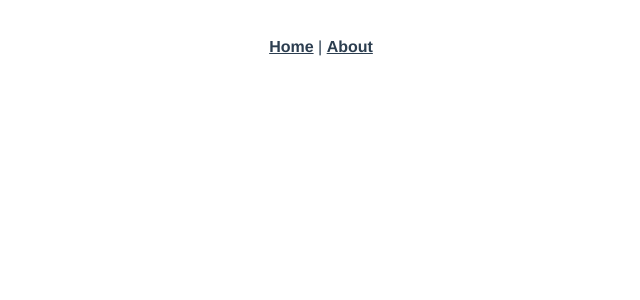
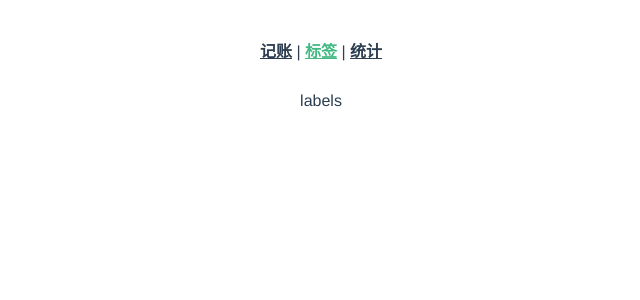
Before and after one commit to xiaoyuAnd/111111, a Vue app: page /#/labels in a window 1280 px wide. Shown: the top 300 px of the page, without its empty margins (319-959 px from the left). Built offline with nearby package versions, Linux system fonts and the light colour scheme.

Commit message:
创建了三个页面

```diff
--- a/src/App.vue
+++ b/src/App.vue
@@ -1,10 +1,11 @@
 <template>
 <div id="app">
     <div id="nav">
-      <router-link to="/">Home</router-link> |
-      <router-link to="/about">About</router-link>
+        <router-link to="/money">记账</router-link> |
+        <router-link to="/labels">标签</router-link> |
+        <router-link to="/statistics">统计</router-link>
     </div>
-    <router-view/>
+    <router-view />
 </div>
 </template>
 
--- a/src/router/index.ts
+++ b/src/router/index.ts
@@ -1,23 +1,37 @@
 import Vue from 'vue'
 import VueRouter, { RouteConfig } from 'vue-router'
-import Home from '../views/Home.vue'
+import Home from '@/views/Home.vue'
+import Money from '@/views/Money.vue'
+import Labels from '@/views/Labels.vue'
+import Statistics from '@/views/Statistics.vue'
 
 Vue.use(VueRouter)
 
 const routes: Array<RouteConfig> = [
   {
     path: '/',
-    name: 'Home',
-    component: Home
+   redirect:'/money'
   },
   {
-    path: '/about',
-    name: 'About',
-    // route level code-splitting
-    // this generates a separate chunk (about.[hash].js) for this route
-    // which is lazy-loaded when the route is visited.
-    component: () => import(/* webpackChunkName: "about" */ '../views/About.vue')
+    path:'/money',
+    component:Money
+  },
+  {
+    path: '/labels',
+    component: Labels
+  },
+  {
+    path:'/statistics',
+    component: Statistics
   }
+  // {
+  //   path: '/about',
+  //   name: 'About',
+  //   // route level code-splitting
+  //   // this generates a separate chunk (about.[hash].js) for this route
+  //   // which is lazy-loaded when the route is visited.
+  //   component: () => import(/* webpackChunkName: "about" */ '../views/About.vue')
+  // }
 ]
 
 const router = new VueRouter({
--- a/src/views/About.vue
+++ /dev/null
@@ -1,5 +0,0 @@
-<template>
-  <div class="about">
-    <h1>This is an about page</h1>
-  </div>
-</template>
--- /dev/null
+++ b/src/views/Labels.vue
@@ -0,0 +1,15 @@
+<template>
+<div>
+    labels
+</div>
+</template>
+
+<script>
+export default {
+
+}
+</script>
+
+<style lang="scss" scoped>
+
+</style>
--- /dev/null
+++ b/src/views/Money.vue
@@ -0,0 +1,15 @@
+<template>
+<div>
+    money
+</div>
+</template>
+
+<script>
+export default {
+
+}
+</script>
+
+<style lang="scss" scoped>
+
+</style>
--- /dev/null
+++ b/src/views/Statistics.vue
@@ -0,0 +1,5 @@
+<template>
+<div class="about">
+    <h1>statistics</h1>
+</div>
+</template>
```
Lines whose indentation alone changed are shown as unchanged.
